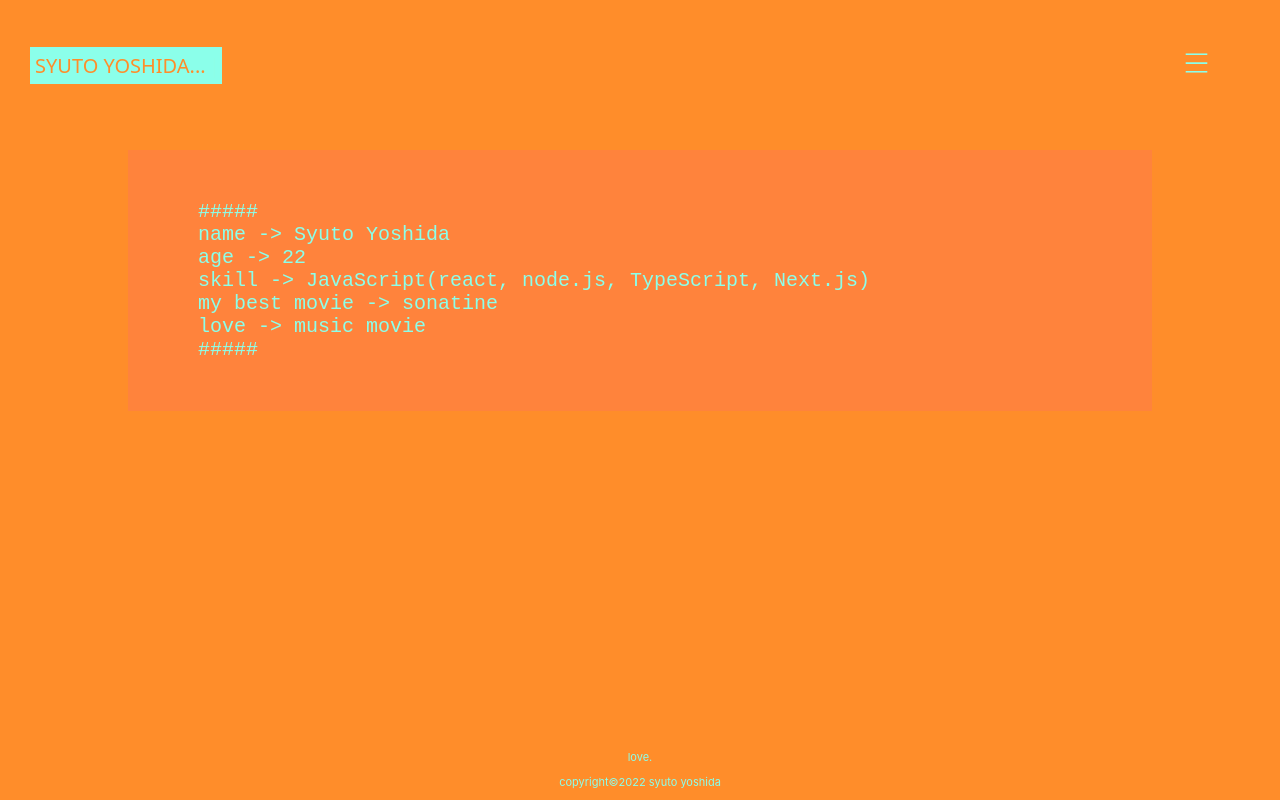
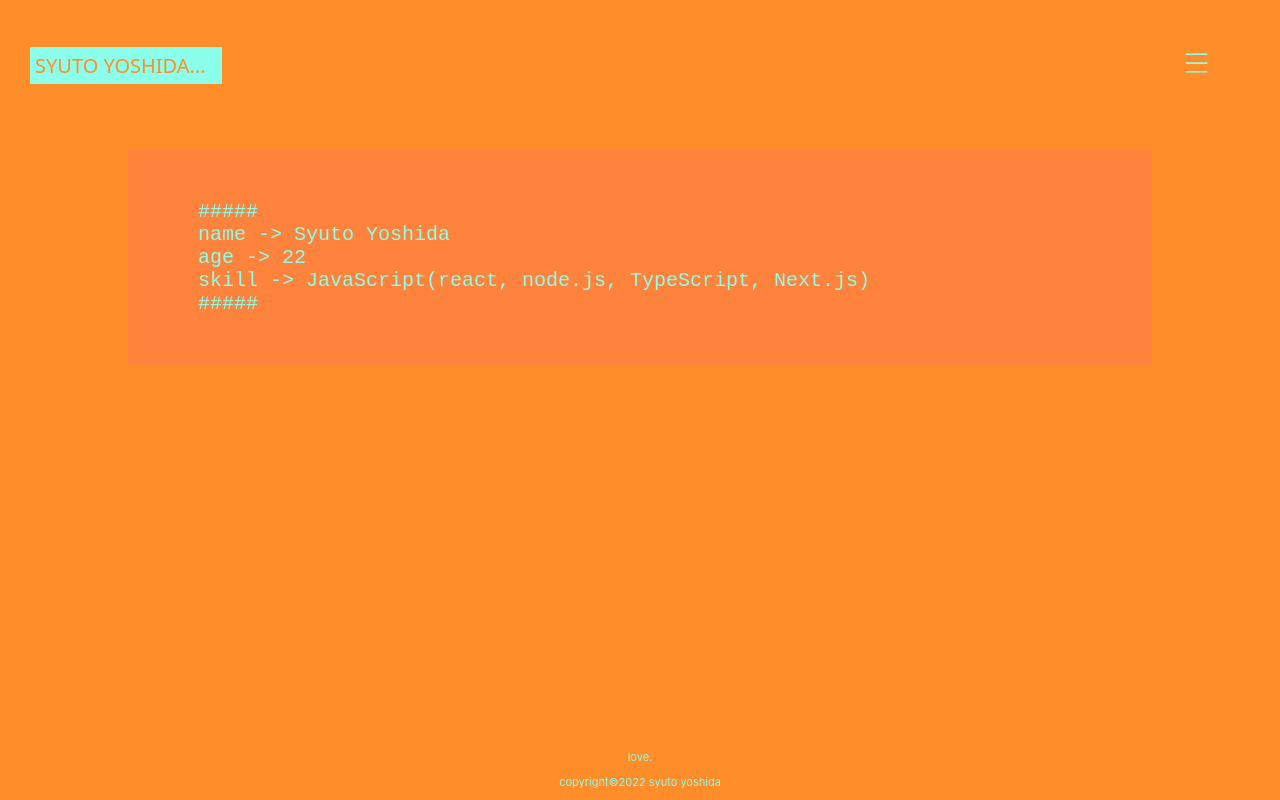
Before and after one commit to eyescreamm/ice-portal, a React (Create React App) app: page / in a window 1280 px wide. Built offline with nearby package versions, Linux system fonts and the light colour scheme; the HTML template or start-up script is replaced by a standard one.

Commit message:
文言変更

```diff
--- a/src/components/Home.tsx
+++ b/src/components/Home.tsx
@@ -9,8 +9,6 @@ const Home = () => {
         <Shuffle text={"name -> Syuto Yoshida"}/>
         <Shuffle text={"age  -> 22"}/>
         <Shuffle text={"skill -> JavaScript(react, node.js, TypeScript, Next.js)"}/>
-        <Shuffle text={"my best movie -> sonatine"}/>
-        <Shuffle text={"love -> music movie"}/>
         <Shuffle text={"#####"}/>
       </div>
     </div>
```
